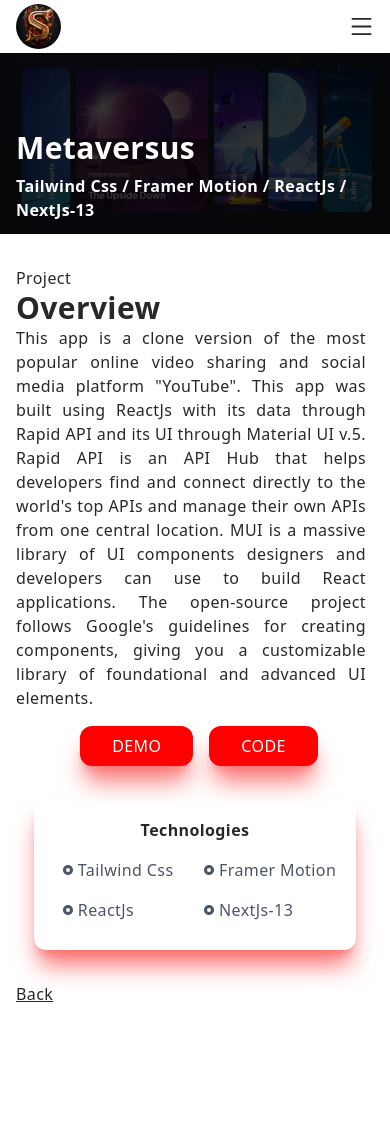
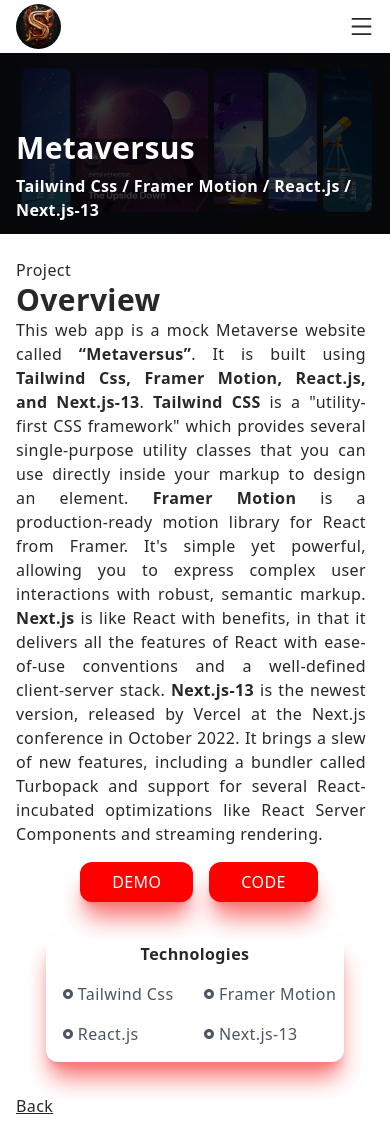
Before and after one commit to StephenRivero/nextjs-portfolio-website, a Next.js app: page /metaversus in a window 390 px wide. Before the commit the page ends 1014 px from the top, so only its background shows below. Built offline with nearby package versions, Linux system fonts and the light colour scheme.

Commit message:
Update Projects pages
Added overview for metaversus project & adjust responsive settings

```diff
--- a/pages/metaversus.jsx
+++ b/pages/metaversus.jsx
@@ -8,20 +8,20 @@ import { RiRadioButtonFill } from 'react-icons/ri'
 const youtubeCloneProject = () => {
   return (
     <div className='w-full overflow-x-hidden mx-auto'>
-        <div className='w-screen h-[60vw] lg:h-[25vw] relative'>
-          <div className='absolute top-0 left-0 w-full h-[60vw] lg:h-[25vw] bg-black/80 z-10' />
+      <div className='w-screen h-[60vw] lg:h-[20vw] relative'>
+        <div className='absolute top-0 left-0 w-full h-[60vw] lg:h-[20vw] bg-black/80 z-10' />
         <Image className='absolute z-1' layout='fill' objectFit='cover' src={metaversusImg} alt="/" />
-          <div className='absolute top-[75%] sm:top-[88%] lg:top-[85%] xl:top-[88%] max-w-[1240px] pl-4 w-full left-[50%] right-[50%] translate-x-[-50%] translate-y-[-50%] text-white z-10 px-2'>
+        <div className='absolute top-[75%] sm:top-[88%] md:top-[90%] lg:top-[81%] xl:top-[85%] max-w-[1240px] pl-4 w-full left-[50%] right-[50%] translate-x-[-50%] translate-y-[-50%] text-white z-10 px-2'>
           <h2 className='pb-2'>
             Metaversus
           </h2>
           <h3>
-              Tailwind Css / Framer Motion / ReactJs / NextJs-13
+            Tailwind Css / Framer Motion / React.js / Next.js-13
           </h3>
         </div>
       </div>
-        <div className='max-w-[1240px] mx-auto grid justify-items-center md:grid-cols-5 md:gap-4 p-2 pl-4 pt-8 md:pr-6'>
-          <div className='col-span-4 '>
+      <div className='max-w-[1240px] mx-auto grid justify-items-center md:grid-cols-5 md:gap-4 p-2 pl-4 pt-6 md:pr-3'>
+          <div className='col-span-5 lg:col-span-4'>
             <p>
               Project
             </p>
@@ -29,10 +29,10 @@ const youtubeCloneProject = () => {
               Overview
             </h2>
             <p className='text-justify pr-4'>
-              This app is a clone version of the most popular online video sharing and social media platform &quot;YouTube&quot;.
-              This app was built using ReactJs with its data through Rapid API and its UI through Material UI v.5.
-              Rapid API is an API Hub that helps developers find and connect directly to the world&apos;s top APIs and manage their own APIs from one central location.
-              MUI is a massive library of UI components designers and developers can use to build React applications. The open-source project follows Google&apos;s guidelines for creating components, giving you a customizable library of foundational and advanced UI elements.
+              This web app is a mock Metaverse website called <b>“Metaversus”</b>. It is built using <b>Tailwind Css, Framer Motion, React.js, and Next.js-13</b>.
+              <b> Tailwind CSS</b> is a "utility-first CSS framework" which provides several single-purpose utility classes that you can use directly inside your markup to design an element.
+              <b> Framer Motion</b> is a production-ready motion library for React from Framer. It&apos;s simple yet powerful, allowing you to express complex user interactions with robust, semantic markup.
+              <b> Next.js</b> is like React with benefits, in that it delivers all the features of React with ease-of-use conventions and a well-defined client-server stack. <b> Next.js-13</b> is the newest version, released by Vercel at the Next.js conference in October 2022. It brings a slew of new features, including a bundler called Turbopack and support for several React-incubated optimizations like React Server Components and streaming rendering.
             </p>
             <div className='flex flex-nowrap justify-center sm:justify-start mt-4'>
               <Link href="https://metaversus-stephenrivero.vercel.app/" className='flex justify-center'>
@@ -47,8 +47,8 @@ const youtubeCloneProject = () => {
               </Link>
             </div>
           </div>
-          <div className='col-span-4 md:col-span-1 shadow-xl shadow-red-400 rounded-xl  p-1 mt-8 mr-2 md:mt-0 md:mx-3'>
-            <div className='p-4'>
+          <div className='col-span-5 lg:col-span-1 shadow-xl shadow-red-400 rounded-xl p-1 mt-8 mr-2 lg:mt-0 lg:mx-3'>
+            <div className='p-1 sm:p-4'>
               <p className='text-center font-bold pb-2'>
                 Technologies
               </p>
@@ -60,10 +60,10 @@ const youtubeCloneProject = () => {
                   <RiRadioButtonFill className='pr-1' /> Framer Motion
                 </p>
                 <p className='text-gray-600 py-2 pl-2 sm:pl-0 flex items-center text-left'>
-                  <RiRadioButtonFill className='pr-1' /> ReactJs
+                  <RiRadioButtonFill className='pr-1' /> React.js
                 </p>
                 <p className='text-gray-600 py-2 pl-2 sm:pl-0 flex items-center text-left'>
-                  <RiRadioButtonFill className='pr-1' /> NextJs-13
+                  <RiRadioButtonFill className='pr-1' /> Next.js-13
                 </p>
               </div>
             </div>
@@ -75,6 +75,7 @@ const youtubeCloneProject = () => {
           </Link>
       </div>
     </div>
+
   )
 }
 
--- a/pages/youtube-clone-project.jsx
+++ b/pages/youtube-clone-project.jsx
@@ -7,7 +7,7 @@ import { RiRadioButtonFill } from 'react-icons/ri'
 
 const youtubeCloneProject = () => {
   return (
-    <div className='w-full'>
+    <div className='w-full overflow-x-hidden mx-auto'>
         <div className='w-screen h-[50vw] lg:h-[25vw] relative'>
             <div className='absolute top-0 left-0 w-full h-[50vw] lg:h-[25vw] bg-black/80 z-10' />
               <Image className='absolute z-1' layout='fill' objectFit='cover' src={youtubeImg} alt="/" />
@@ -54,7 +54,7 @@ const youtubeCloneProject = () => {
               </p>
               <div className='grid grid-cols-3 md:grid-cols-1'>
                 <p className='text-gray-600 py-2 flex items-center text-left'>
-                  <RiRadioButtonFill className='pr-1' /> ReactJs
+                  <RiRadioButtonFill className='pr-1' /> React.js
                 </p>
                 <p className='text-gray-600 py-2 pl-2 sm:pl-0 flex items-center text-left'>
                   <RiRadioButtonFill className='pr-1' /> Rapid API
```
Lines whose indentation alone changed are shown as unchanged.
